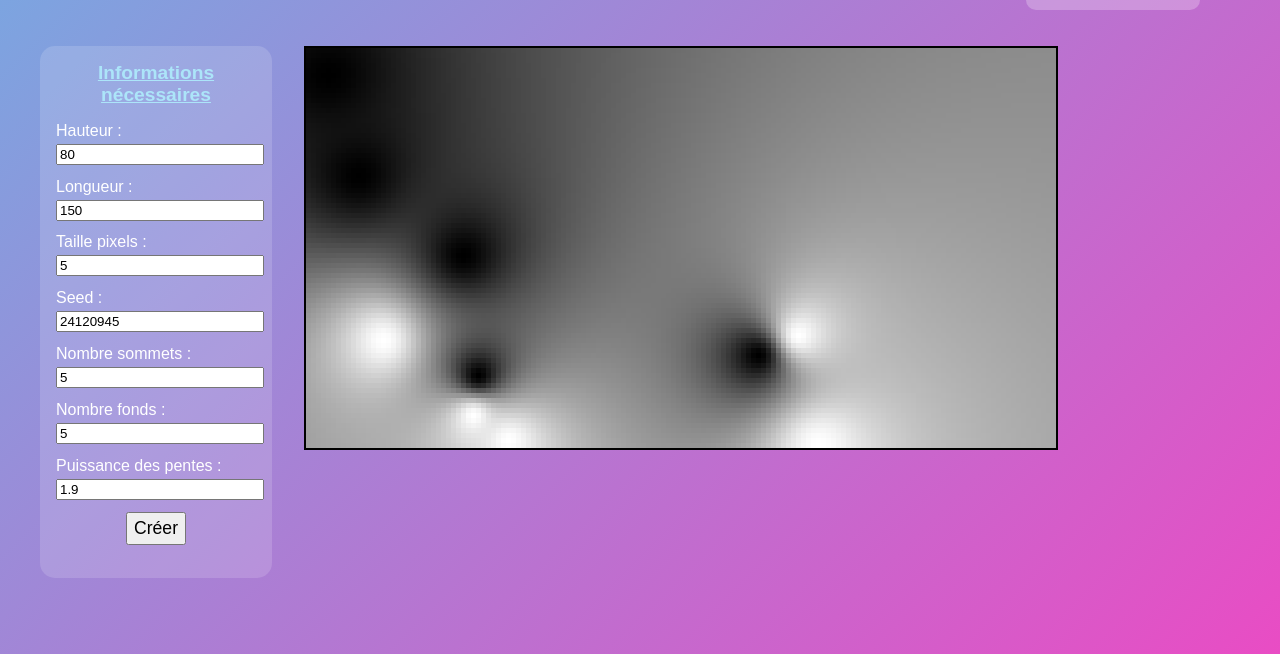
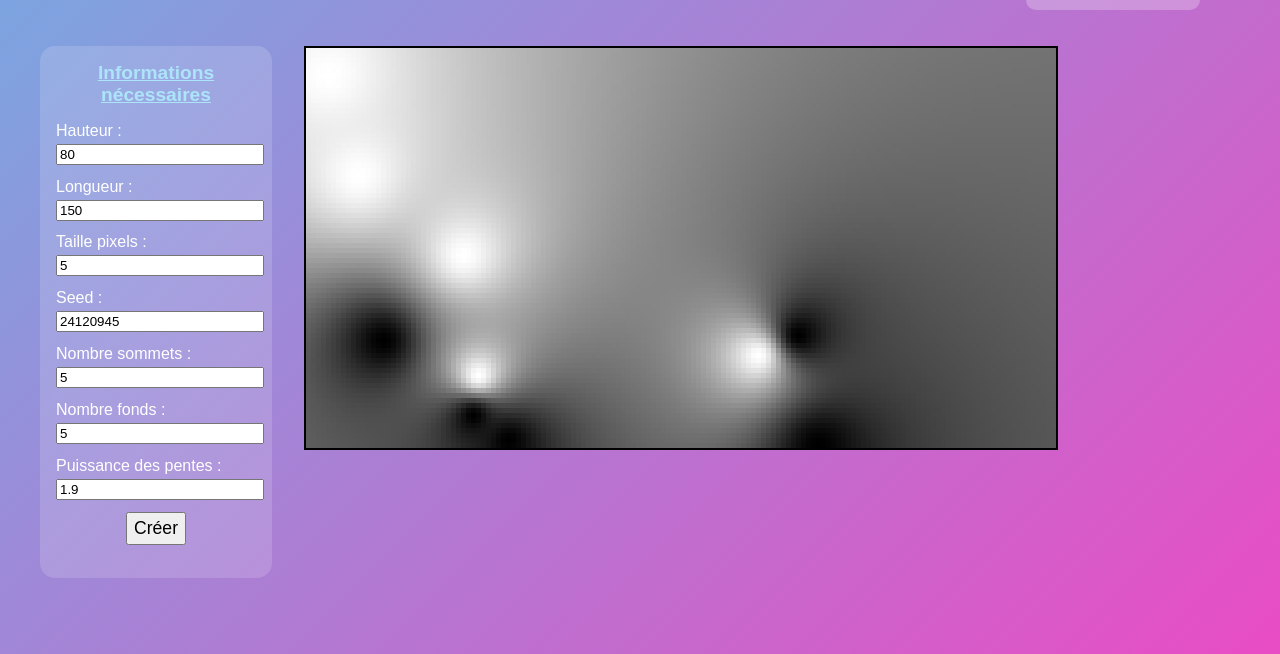
Before and after one commit to AmaniteVitamine/AmaniteVitamine.github.io, a website built with Vite: page index.html in a window 1280 px wide. Both pictures are taken after a click on the button "Créer". Shown: the part 146-800 px from the top of the page. Built offline with nearby package versions, Linux system fonts and the light colour scheme.

Commit message:
v12 (test)

```diff
--- a/index.html
+++ b/index.html
@@ -10,6 +10,7 @@
         <h1>Bienvenue sur MyMap !</h1>
         <h2>Crée ta carte en 2D</h2>
     </header>
+    <script type="module" src="/main.js"></script>
     <main>
         <div class="englobeur">
             <nav>
--- a/index.js
+++ b/index.js
@@ -32,7 +32,7 @@ document.addEventListener('DOMContentLoaded', () => {
     lastSeed   = seed2.value;
     rngGlobal  = RandomWithSeed(seed2.value);
   }
-  const mapDatas =  generateTopAndBotData(width.value, height.value, sommets.value, fonds.value, rngGlobal);
+  const mapDatas =  generateMap(width.value, height.value, sommets.value, fonds.value, rngGlobal);
 
   drawMap(c, ctx, mapDatas, tp.value, height.value, width.value);
 });
@@ -46,8 +46,9 @@ myButton.addEventListener("click", () => {
     lastSeed   = seed2.value;
     rngGlobal  = RandomWithSeed(seed2.value);
   }
-  const mapDatas =  generateTopAndBotData(width.value, height.value, sommets.value, fonds.value, rngGlobal);
+  const mapDatas =  generateMap(width.value, height.value, sommets.value, fonds.value, rngGlobal);
   drawMap(c, ctx, mapDatas, tp.value, height.value, width.value);
+  get_map_altitude(mapDatas, width.value, height.value)
 });
 
 myButtonDownload.addEventListener("click", () => {
@@ -135,7 +136,7 @@ function TestValues(width, height, seed, nbtop, nbbot, power, tpixel) {
     return true;
 }
 
-function generateTopAndBotData(width, height, nbtop, nbbot, rng) {
+function generateMap(width, height, nbtop, nbbot, rng) {
   const mapInfos = [];
   const used = new Set();
 
@@ -176,41 +177,29 @@ function generateTopAndBotData(width, height, nbtop, nbbot, rng) {
         den += poids;
       }
       const hauteur = num/den;
-      const color = Math.round(255*(1 - hauteur));
-      mapStats.push({x, y, r : color, g : color, b : color});
+      mapStats.push({h : hauteur});
     }
   }
-
   return mapStats;
 }
-
-/*function generateBotData(width, height, nbbot, rng) {
-  const mapFonds = [];
-  const used = new Set();
-
-  while (mapFonds.length < nbbot) {
-    const x = Math.floor(rng() * width);
-    const y = Math.floor(rng() * height);
-    const key = `${x},${y}`;
-
-    if (!used.has(key)) {
-      used.add(key);
-      mapFonds.push({ x, y, r: 255, g: 255, b: 255 });
-    }
-  }
-  return mapFonds;
-}*/
-
 
 function drawMap(canvas, ctx, mapData, tpixel, height, width) {
   canvas.width  = width * tpixel;
   canvas.height = height * tpixel;
   for (let i = 0; i < mapData.length; i++) {
-    const cell = mapData[i];
-    const x = cell.x * tpixel;
-    const y = cell.y * tpixel;
-    ctx.fillStyle = `rgb(${cell.r}, ${cell.g}, ${cell.b})`;
-    ctx.fillRect(x, y, tpixel, tpixel);
+    const x = i % width;
+    const y = Math.floor(i / width);
+    const couleur = Math.round(255*(mapData[i].h));
+    ctx.fillStyle = `rgb(${couleur}, ${couleur}, ${couleur})`;
+    ctx.fillRect(x * tpixel, y * tpixel, tpixel, tpixel);
   }
   canvas.style.display = 'block';
 }
+
+function get_map_altitude(mapData, width, lenght) {
+  tabAltitudes = [];
+  for (let i = 0; i < width * lenght; i++) {
+    tabAltitudes.push(mapData[i].h)
+  }
+  return tabAltitudes;
+}
--- /dev/null
+++ b/main.js
@@ -0,0 +1 @@
+import * as THREE from 'three';
```
Also changed, not shown: package.json (added, +8 -0 lines), 2 other files.
